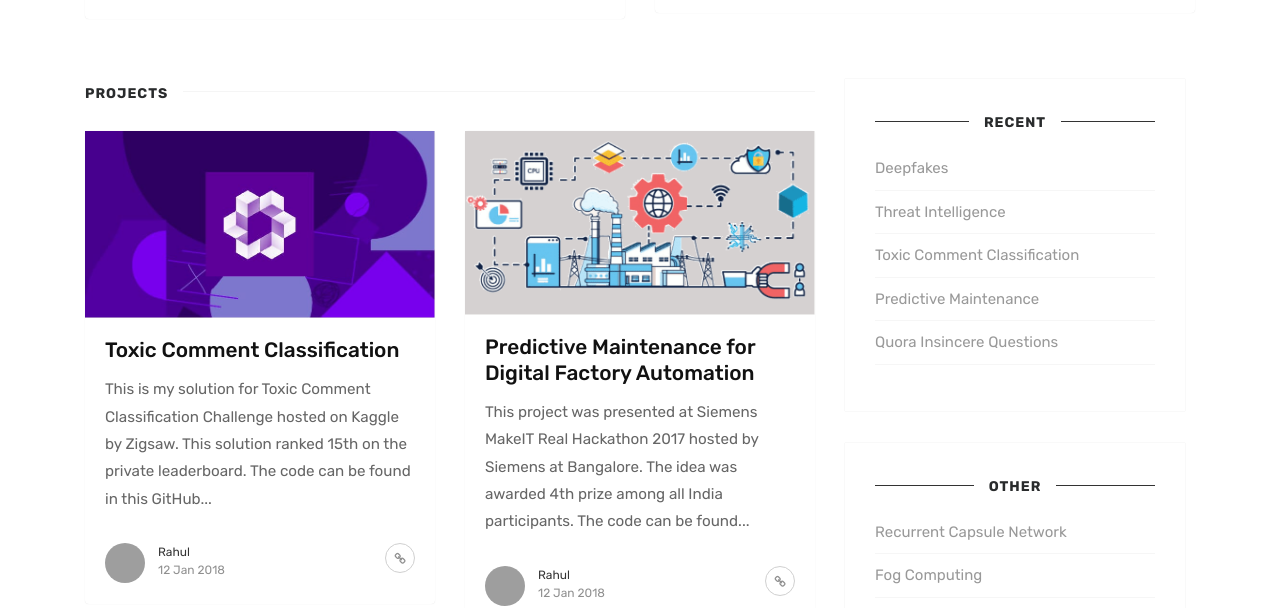
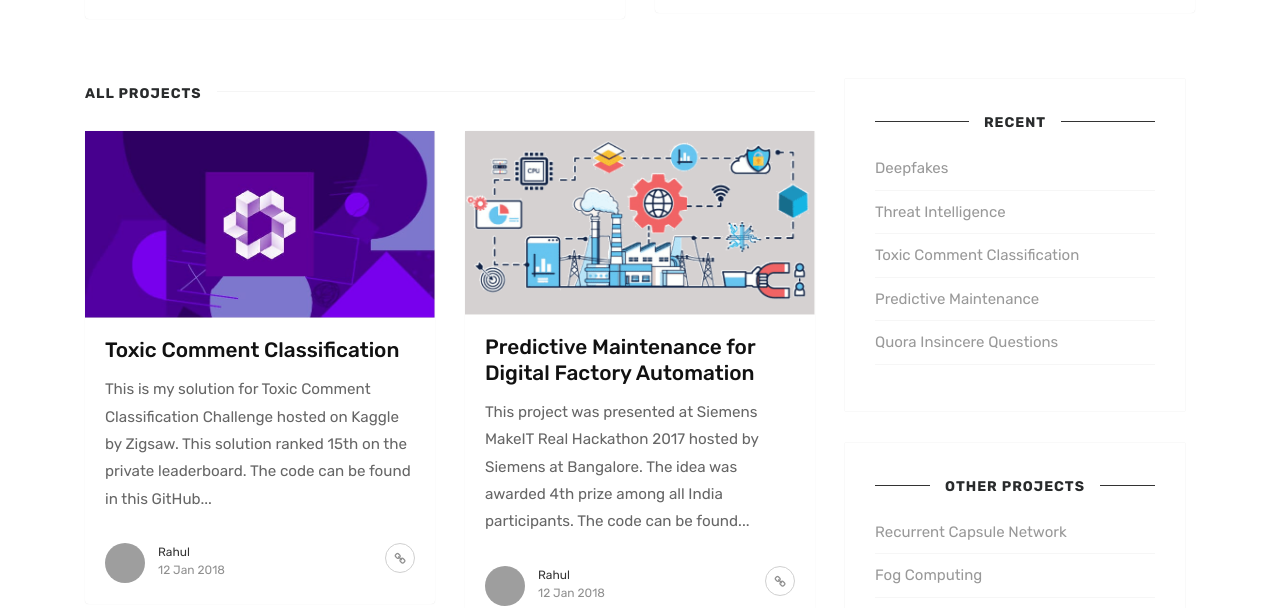
Before and after one commit to imrahulr/imrahulr.github.io, a Jekyll site: the page built from index.html, in a window 1280 px wide and 900 px high, scrolled down 1064 px. Shown: the part 175-783 px from the top of the window. Built offline with Jekyll 4.4.1, drawn with Linux system fonts in a browser that asks for light colours; the list of posts is cut into pages by our own code; grey boxes are pictures that could not be loaded.

Commit message:
first commit

```diff
--- a/_includes/sidebar.html
+++ b/_includes/sidebar.html
@@ -12,7 +12,7 @@
         </div>
 
         <div class="sidebar-section">
-            <h5><span>Other</span></h5>
+            <h5><span>Other Projects</span></h5>
             <ul style="list-none;">
               <li><a target="_blank" href="https://imrahulr-cap-toxic.herokuapp.com/">Recurrent Capsule Network</a></li>
               <li><a target="blank" href="https://github.com/imrahulr/FogComputing">Fog Computing</a></li>
--- a/index.html
+++ b/index.html
@@ -51,7 +51,7 @@
     <div class="col-sm-8">
 
         <div class="section-title">
-            <h2><span>Projects</span></h2>
+            <h2><span>All Projects</span></h2>
         </div>
 
         <div class="masonrygrid row listrecent">
```
